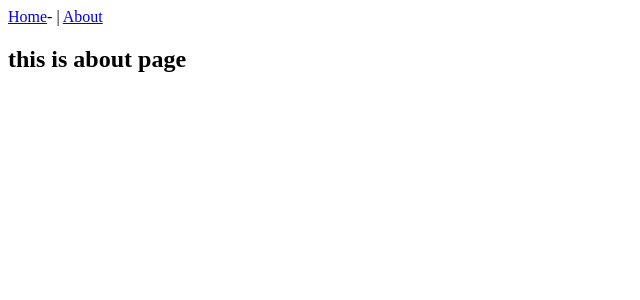
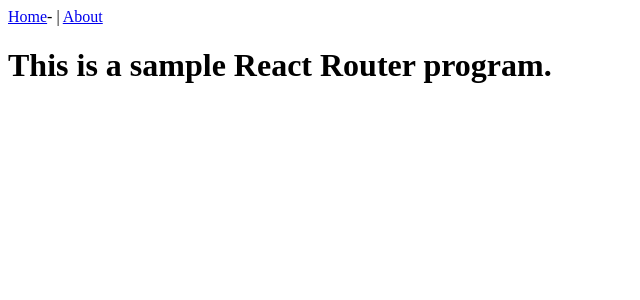
Before and after one commit to acciojob/react-router-sahilaroora, a React app: page /about in a window 1280 px wide. Shown: the top 300 px of the page, without its empty margins (0-640 px from the left). Built offline with nearby package versions, Linux system fonts and the light colour scheme.

Commit message:
Initial commit

```diff
--- a/src/components/About.jsx
+++ b/src/components/About.jsx
@@ -3,7 +3,8 @@ import React from 'react'
 const About = () => {
   return (
     <div>
-      <h2> this is about page </h2>
+            <h1>This is a sample React Router program.</h1>
+
     </div>
   )
 }
--- a/src/components/Home.jsx
+++ b/src/components/Home.jsx
@@ -3,7 +3,8 @@ import React from 'react'
 const Home = () => {
   return (
     <div>
-      <h2> home page  </h2>
+            <h1>Welcome to my website!</h1>
+
     </div>
   )
 }
```
